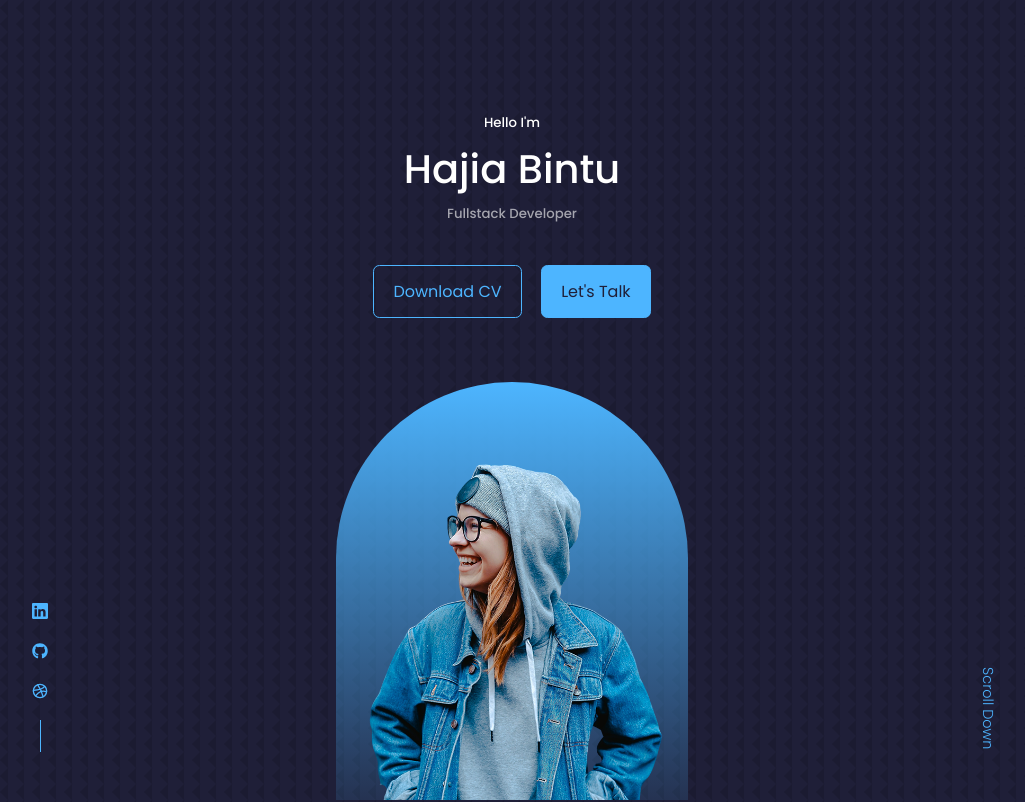
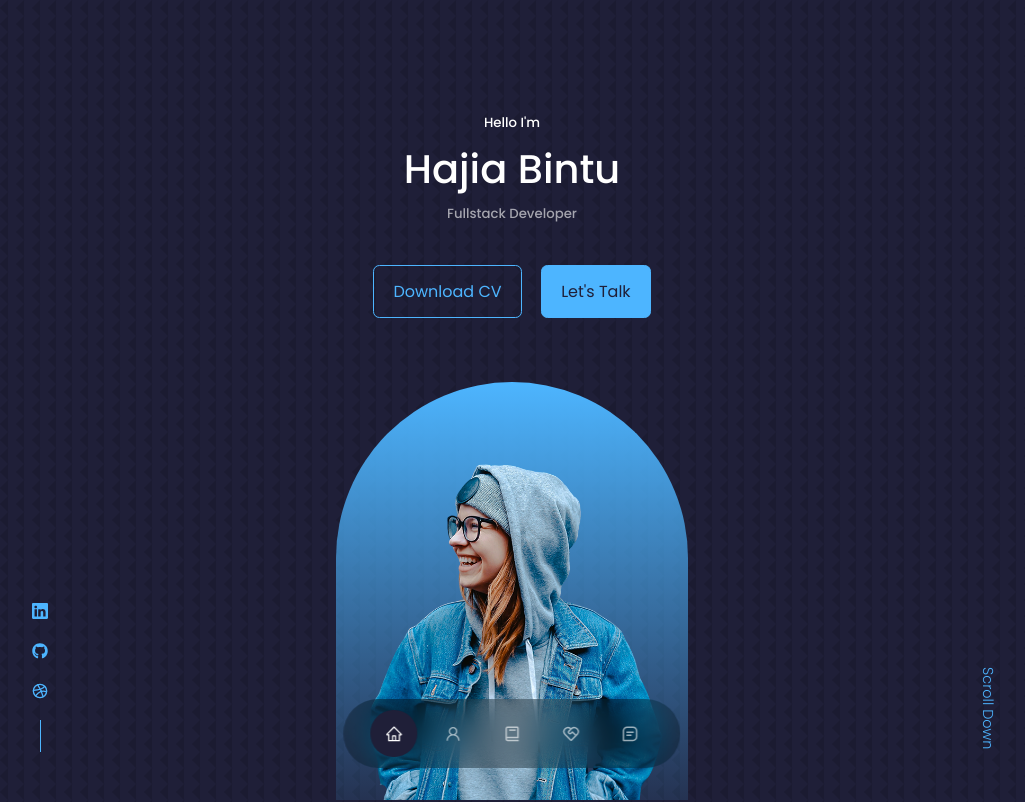
Before and after one commit to WalterNickSuelArroyo/Portfolio-Software-WalterNick, a React (Create React App) app: page / in a window 1280 px wide. Shown: the top 802 px of the page, without its empty margins (128-1153 px from the left). Built offline with nearby package versions, Linux system fonts and the light colour scheme.

Commit message:
Managin Nav State using useStae Hook

```diff
--- a/src/components/nav/Nav.jsx
+++ b/src/components/nav/Nav.jsx
@@ -5,14 +5,16 @@
 import {BiBook} from 'react-icons/bi'
 import {RiServiceLine} from 'react-icons/ri'
 import {BiMessageSquareDetail} from 'react-icons/bi'
+import { useState } from 'react'
 const Nav = () => {
+  const [activeNav, setActiveNav] = useState('#')
   return (
     <nav>
-      <a href="#"><AiOutlineHome /></a>
-      <a href="#about"><AiOutlineUser /></a>
-      <a href="#experience"><BiBook /></a>
-      <a href="#services"><RiServiceLine /></a>
-      <a href="#contact"><BiMessageSquareDetail /></a>
+      <a href="#" onClick={() => setActiveNav('#')} className= {activeNav === '#' ? 'active' : ''}><AiOutlineHome /></a>
+      <a href="#about" onClick={() => setActiveNav('#about')} className= {activeNav === '#about' ? 'active' : ''}><AiOutlineUser /></a>
+      <a href="#experience" onClick={() => setActiveNav('#experience')} className= {activeNav === '#experience' ? 'active' : ''}><BiBook /></a>
+      <a href="#services" onClick={() => setActiveNav('#services')} className= {activeNav === '#services' ? 'active' : ''}><RiServiceLine /></a>
+      <a href="#contact" onClick={() => setActiveNav('#contact')} className= {activeNav === '#contact' ? 'active' : ''}><BiMessageSquareDetail /></a>
     </nav>
   )
 }
--- a/src/components/nav/nav.css
+++ b/src/components/nav/nav.css
@@ -0,0 +1,30 @@
+nav {
+    background: rgba(0, 0, 0, 0.3);
+    width: max-content;
+    display: block;
+    padding: 0.7rem 1.7rem;
+    z-index: 2;
+    position: fixed;
+    left: 50%;
+    transform: translateX(-50%);
+    bottom: 2rem;
+    display: flex;
+    gap: 0.8rem;
+    border-radius: 3rem;
+    backdrop-filter: blur(15px);
+}
+nav a {
+    background: transparent;
+    padding: 0.9rem;
+    border-radius: 50%;
+    display: flex;
+    color: var(--color-light);
+    font-size: 1.1rem;
+}
+nav a:hover {
+    background: rgba(0, 0, 0, 0.3);
+}
+nav a.active {
+    background: var(--color-bg);
+    color: var(--color-white);
+}
```
Also changed, not shown: 8 other files (tests, documents, lock files or other folders).
